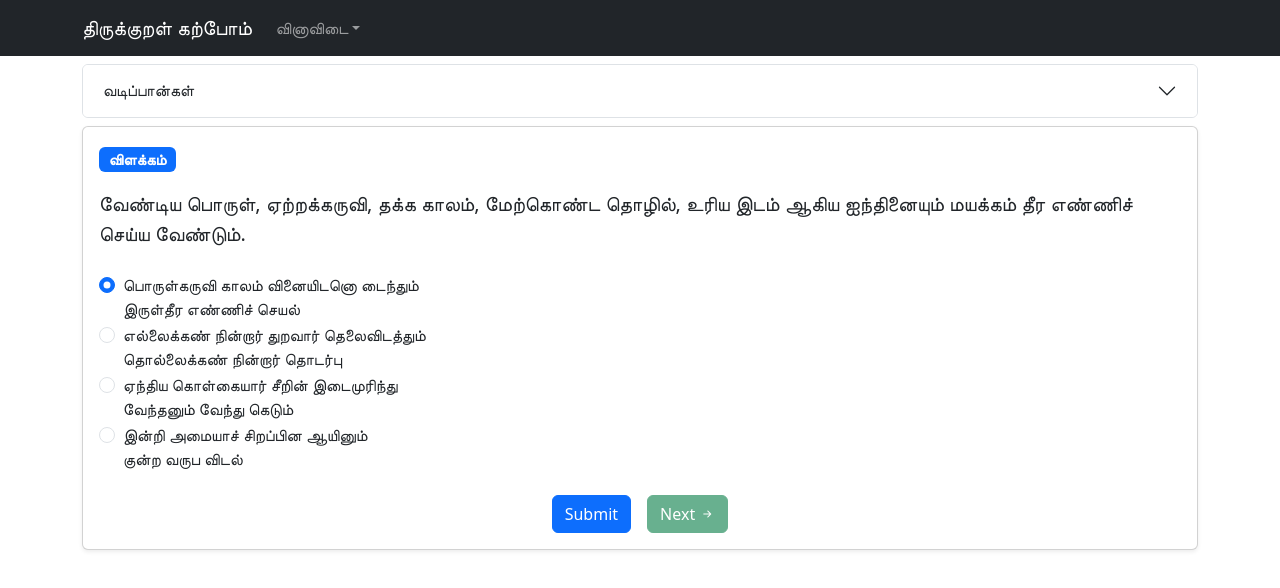
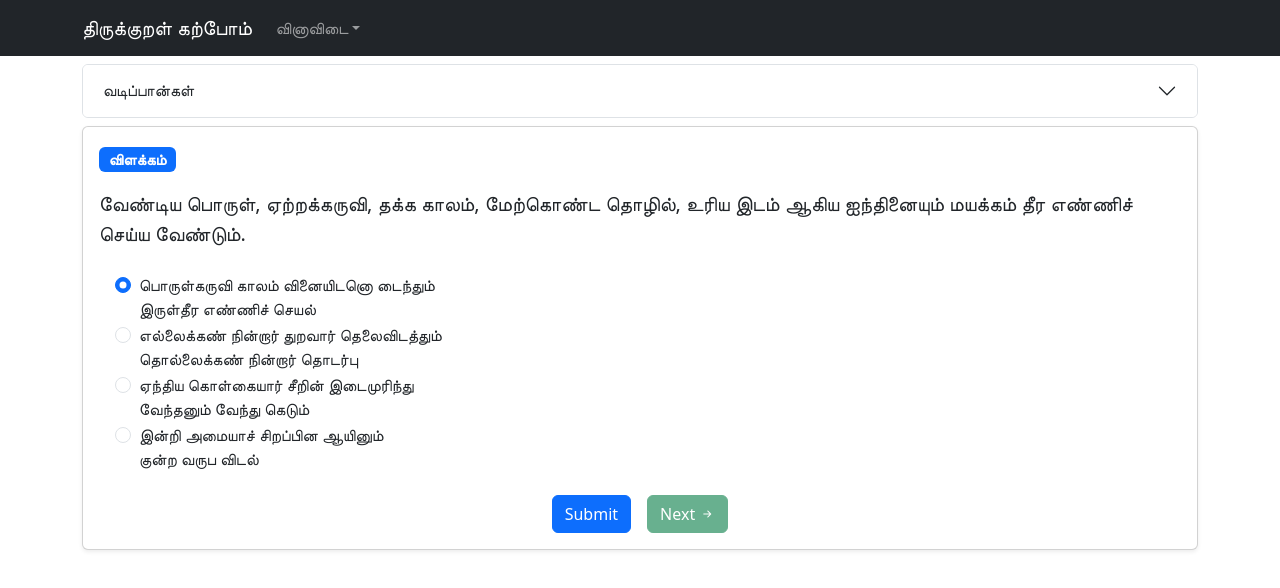
Before and after one commit to thirukural-karpom/thirukural-karpom, a React (Create React App) app: page /quiz/findKural in a window 1280 px wide. Shown: the top 588 px of the page. Built offline with nearby package versions, Linux system fonts and the light colour scheme.

Commit message:
Add x-axis margin for quiz options

```diff
--- a/src/components/FindExplanationQuiz.js
+++ b/src/components/FindExplanationQuiz.js
@@ -83,6 +83,7 @@ const FindExplanationQuiz = () => {
               label={item.explanation}
               onChange={(e) => setSelectedExplanation(e.target.value)}
               defaultChecked={idx === 0}
+              className="mx-3"
             />
           ))
         }
--- a/src/components/FindKuralQuiz.js
+++ b/src/components/FindKuralQuiz.js
@@ -83,7 +83,7 @@ const FindKuralQuiz = () => {
               label={item.kural}
               onChange={(e) => setSelectedKural(e.target.value)}
               defaultChecked={idx === 0}
-              className="kural fs-6"
+              className="kural fs-6 mx-3"
             />
           ))
         }
```
